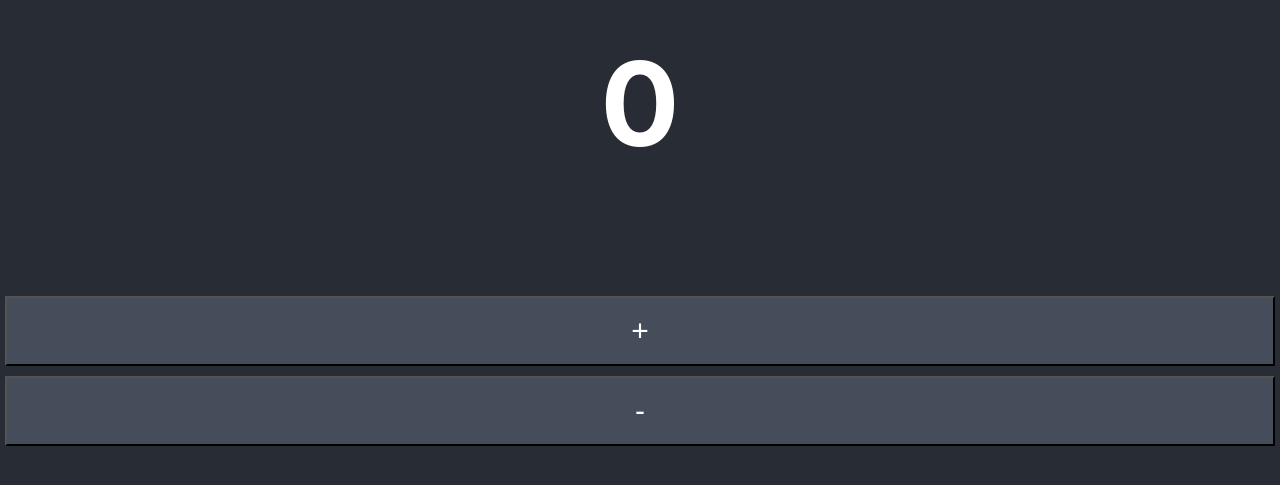
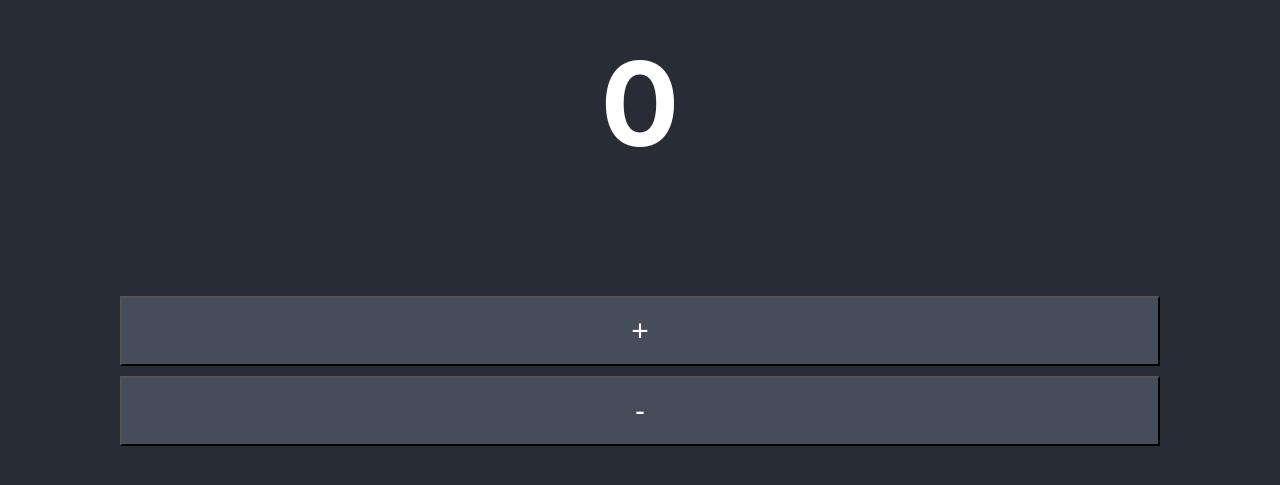
Before and after one commit to Skyetifaeger/Programming-OS, a React (Create React App) app in the folder React/my-app/: page / in a window 1280 px wide. Shown: the part 217-702 px from the top of the page. Built offline with nearby package versions, Linux system fonts and the light colour scheme.

Commit message:
Update App.css

```diff
--- a/React/my-app/src/App.css
+++ b/React/my-app/src/App.css
@@ -29,7 +29,7 @@
   font-size: 30px;
   background-color: #454c5a;
   color: white;
-  margin: 5px;
+  margin: 5px 120px;
 }
 
 .App-link {
```
